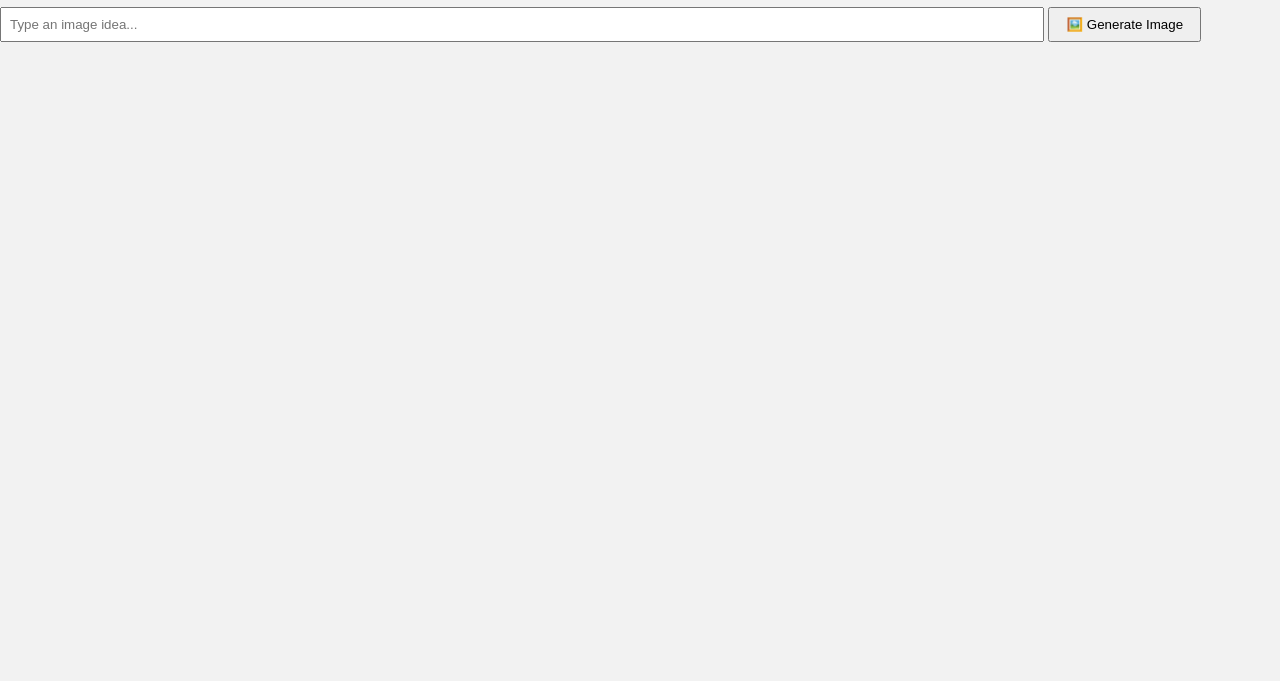
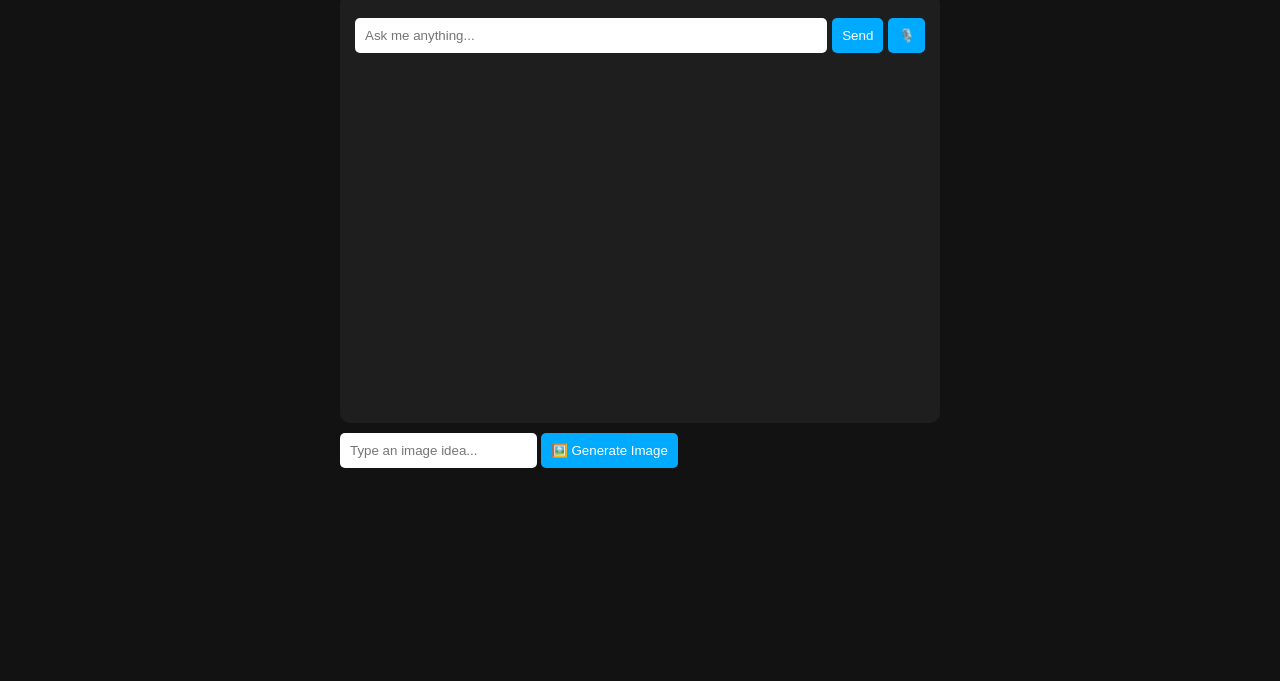
Before and after one commit to Ashboy7/Seventeen.7, a plain HTML site: page index.html in a window 1280 px wide. Shown: the part 119-800 px from the top of the page. Drawn offline with Linux system fonts and the light colour scheme.

Commit message:
Update style.css

```diff
--- a/style.css
+++ b/style.css
@@ -1,42 +1,55 @@
 body {
-  font-family: sans-serif;
-  background: #f2f2f2;
-  margin: 0;
-}
-header {
-  background: #222;
-  color: white;
-  padding: 10px 20px;
+  background: #121212;
+  color: #fff;
+  font-family: 'Segoe UI', sans-serif;
   display: flex;
-  justify-content: space-between;
-  align-items: center;
-}
-nav button {
-  margin-left: 10px;
-  padding: 8px 12px;
-}
-main {
+  justify-content: center;
   padding: 20px;
 }
-.tab {
-  display: none;
+
+.app {
+  width: 100%;
+  max-width: 600px;
 }
-.tab.active {
-  display: block;
+
+h1 {
+  text-align: center;
+  margin-bottom: 20px;
 }
-#chatBox {
-  background: white;
-  height: 200px;
-  overflow-y: auto;
-  padding: 10px;
-  border: 1px solid #ccc;
+
+.chatbox {
+  background: #1e1e1e;
+  padding: 15px;
+  border-radius: 10px;
+  height: 400px;
+  overflow-y: scroll;
   margin-bottom: 10px;
 }
-input, select {
-  padding: 8px;
-  width: 80%;
-  margin-bottom: 10px;
+
+.input-group {
+  display: flex;
+  gap: 5px;
+  margin-top: 10px;
 }
+
+input {
+  flex: 1;
+  padding: 10px;
+  border-radius: 5px;
+  border: none;
+}
+
 button {
-  padding: 8px 16px;
+  background: #00aaff;
+  border: none;
+  padding: 10px;
+  border-radius: 5px;
+  color: #fff;
+  cursor: pointer;
 }
+
+#generatedImage img {
+  margin-top: 20px;
+  max-width: 100%;
+  border-radius: 10px;
+}
```
